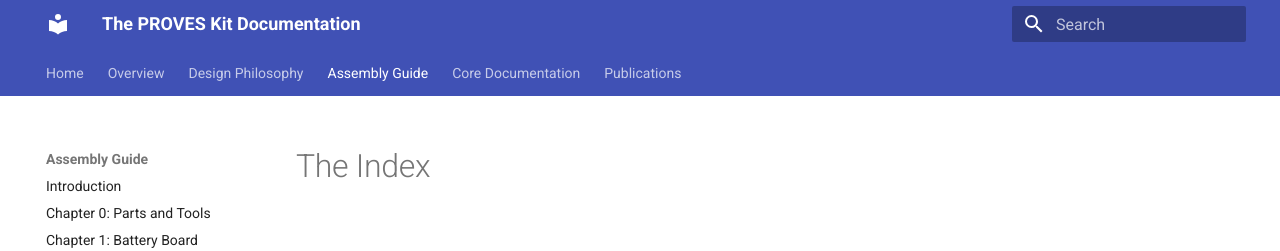
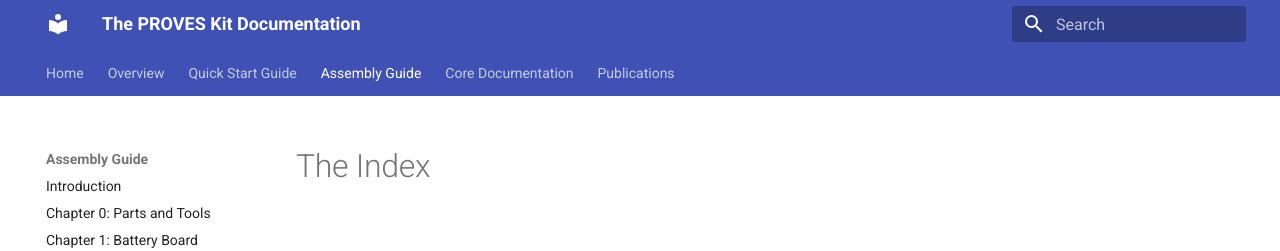
Before and after one commit to proveskit/Documentation, an MkDocs documentation site: the page built from docs/assembly_guide/index.md, in a window 1280 px wide. Shown: the top 251 px of the page. Built offline with MkDocs 1.6.1 and Material for MkDocs 9.7.7, drawn with Linux system fonts in a browser that asks for light colours.

Commit message:
fasdfjklnsdakfj;da

```diff
--- a/mkdocs.yml
+++ b/mkdocs.yml
@@ -40,7 +40,8 @@
   - Overview:  # Overview of the project
     - Overview: overview.md
     - Design Philosophy: design_philosophy.md
-  - Quick Start Guide: design_philosophy.md  #
+  - Quick Start Guide: # Qucok start guide
+    - Introduction: quick_start/index.md
   - Assembly Guide:
     - Introduction: assembly_guide/introduction.md
     - "Chapter 0: Parts and Tools": assembly_guide/ch_0_parts_tools.md
```
Also changed, not shown: docs/quick_start/cubesat_fundementals.md (added, +1 -0 lines), docs/quick_start/proves_quick_start.md (added, +1 -0 lines).
